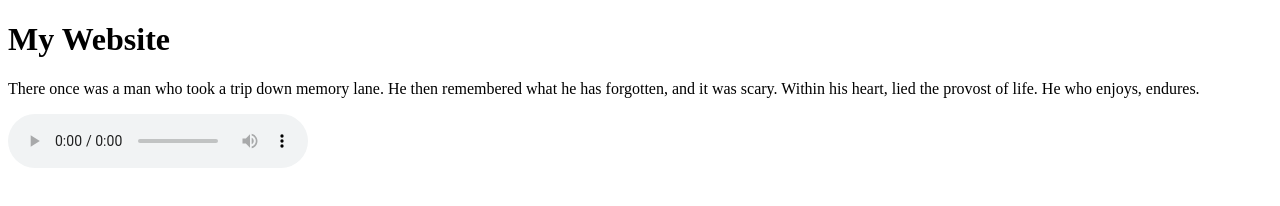
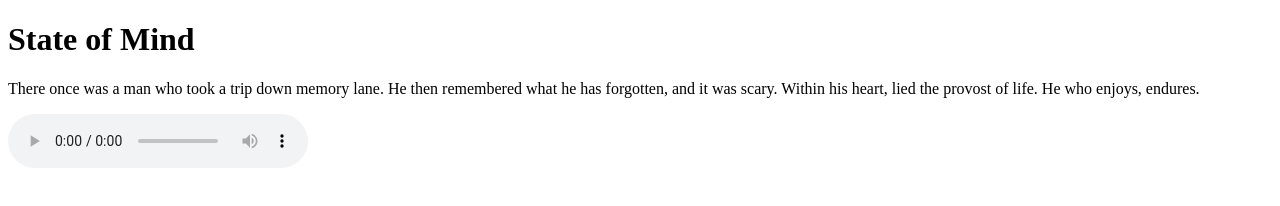
Before and after one commit to jmalves17/mysite, a plain HTML site: page index.html in a window 1280 px wide. Drawn offline with Linux system fonts and the light colour scheme.

Commit message:
Update index.html

```diff
--- a/index.html
+++ b/index.html
@@ -1,7 +1,7 @@
 <!DOCTYPE html>
 <html>
   <body>
-    <h1>My Website</h1>
+    <h1>State of Mind</h1>
     <p>There once was a man who took a trip down memory lane.
     He then remembered what he has forgotten, and it was scary.
     Within his heart, lied the provost of life.
```
